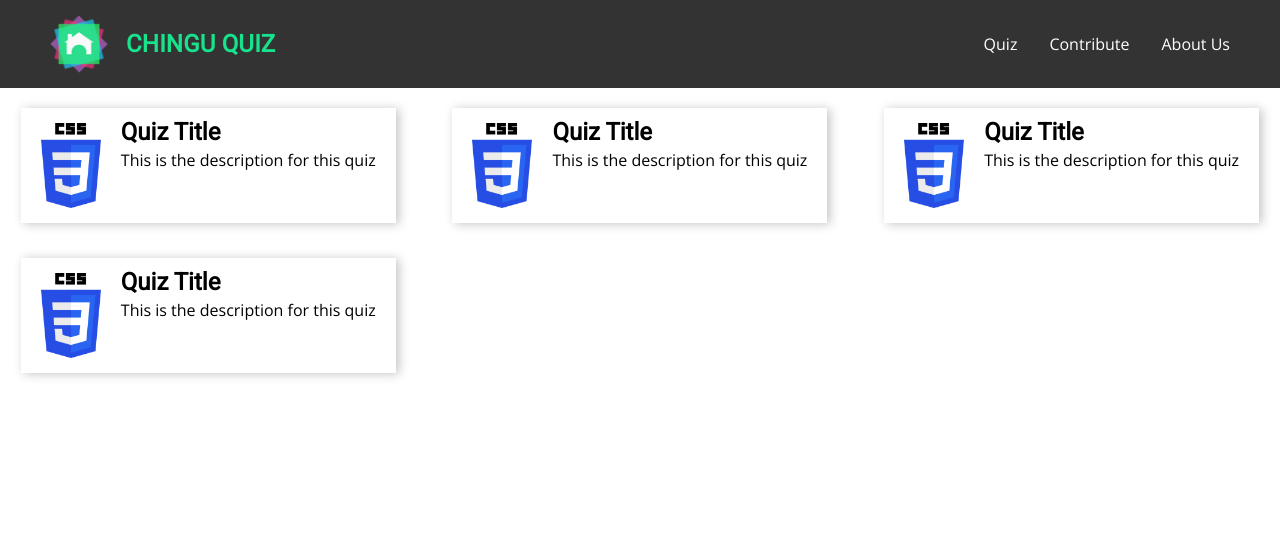
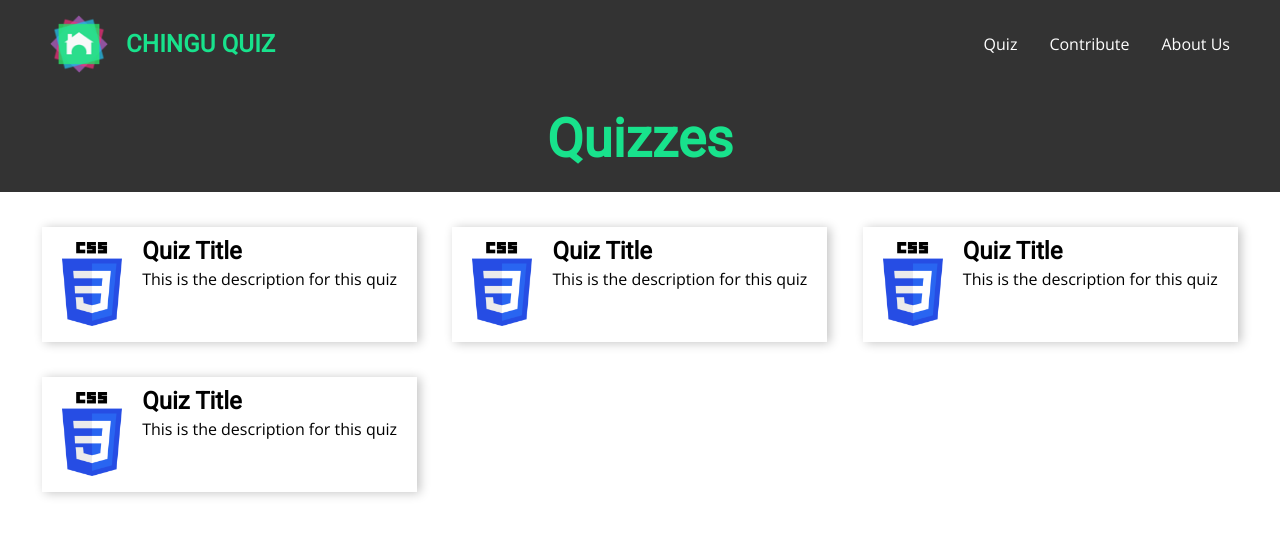
Before and after one commit to chingu-voyages/moonshot-chingu-quiz, a Next.js app in the folder client/: page /quizzes in a window 1280 px wide. Shown: the top 536 px of the page. Built offline with nearby package versions, Linux system fonts and the light colour scheme.

Commit message:
Tiles in order and Quizzes title added

```diff
--- a/client/components/quizTiles/styles.js
+++ b/client/components/quizTiles/styles.js
@@ -1,13 +1,29 @@
 import styled from 'styled-components';
+import { breakpoint } from '../../frontend-config';
+
+export const QuizzesHeader = styled.section`
+  display: flex;
+  flex-flow: row nowrap;
+  justify-content: center;
+  align-items: center;
+  width: 100%;
+  margin: 0;
+  background: #333;
+`;
 
 export const TileSection = styled.section`
   display: grid;
   grid-gap: 15px;
-  grid-template-columns: repeat(auto-fit, minmax(350px, 1fr));
+  grid-template-columns: repeat(auto-fit, minmax(375px, 1fr));
   place-items: center;
   place-content: center;
   width: 100%;
   margin: 10px auto;
+
+  @media only screen and (min-width:${breakpoint('xs')}) {
+    width: 95%;
+    margin: 25px auto;
+  }
 `;
 
 export const TileContainer = styled.div`
@@ -18,15 +34,19 @@ export const TileContainer = styled.div`
   place-items: center start;
   place-content: center;
   width: 100%;
-  max-width: 375px;
   height: 115px;
   padding: 0;
   margin: 10px auto;
   box-shadow: 3px 1px 10px #c4c4c4;
-  transition-duration: 400ms;
+  transition-duration: 350ms;
 
   &:hover {
     box-shadow: 5px 3px 18px #c4c4c4;
+    cursor: pointer;
+  }
+
+  @media only screen and (min-width:${breakpoint('xs')}) {
+    width: 375px;
   }
 `;
 
--- a/client/components/shared/styles.js
+++ b/client/components/shared/styles.js
@@ -91,3 +91,11 @@ export const TextBodyMicroBold = styled.p`
   font-size: 14px;
   line-height: 150%;
 `;
+
+// -- STYLED TEXT -- //
+
+export const PageHeader = styled(Heading1)`
+  color: #18E28C;
+  padding: 0;
+  margin: 20px auto;
+`;
--- a/client/pages/quizzes.js
+++ b/client/pages/quizzes.js
@@ -5,16 +5,22 @@
 import React from 'react';
 import Header from '../components/header/Header.js';
 import QuizTile from '../components/quizTiles/QuizTile.js';
-import { TileSection } from '../components/quizTiles/styles.js';
+import { QuizzesHeader, TileSection } from '../components/quizTiles/styles.js';
+import { PageHeader } from '../components/shared/styles.js';
 
 export default function Quizzes() {
   return (
+    <>
+      <QuizzesHeader>
+        <PageHeader>Quizzes</PageHeader>
+      </QuizzesHeader>
       <TileSection>
         <QuizTile />
         <QuizTile />
         <QuizTile />
         <QuizTile />
       </TileSection>
+    </>
   );
 }
 
```
Lines whose indentation alone changed are shown as unchanged.
